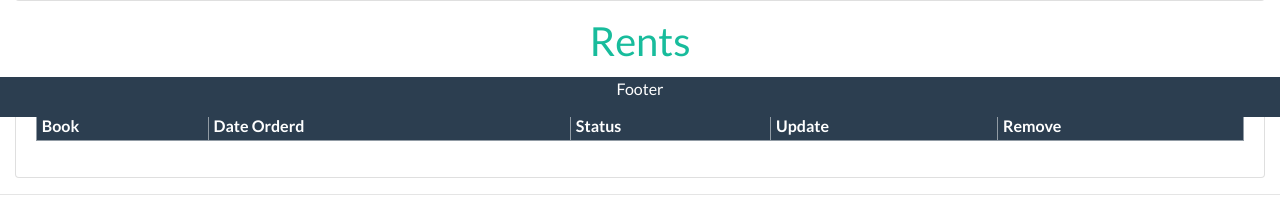
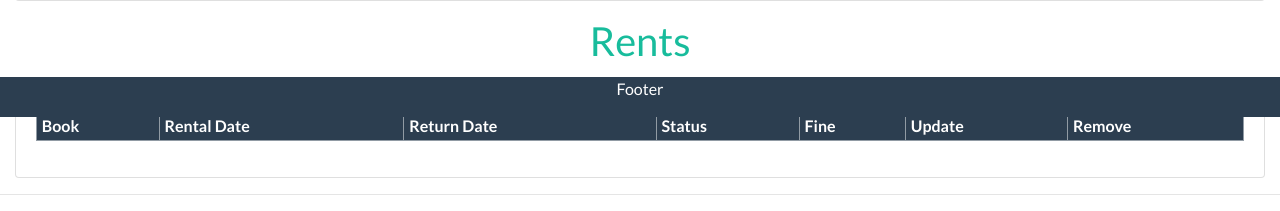
Before and after one commit to TasfiaIslam/library-management, a Django app: page /member/3/ in a window 1280 px wide. Shown: the part 683-894 px from the top of the page. Run offline with Django 3.2, Linux system fonts and the light colour scheme; data comes from the database, SQL or seed files in the repository; both versions use the stored data as it was after the commit; lists and menus that the app fills with data are empty; some libraries are stand-ins or nearby versions.

Commit message:
Fine Calculation completed

```diff
--- a/library_manager/library/admin.py
+++ b/library_manager/library/admin.py
@@ -6,4 +6,5 @@ from .models import *
 admin.site.register(Book)
 admin.site.register(Member)
 admin.site.register(BookOrder)
+admin.site.register(BookRent)
 admin.site.register(BookPDF)
--- a/library_manager/library/models.py
+++ b/library_manager/library/models.py
@@ -1,6 +1,7 @@
 from django.db import models
 from django.contrib.auth.models import User
 
+from datetime import date
 # Create your models here.
 
 
@@ -74,11 +75,18 @@ class BookRent(models.Model):
     member = models.ForeignKey(Member, null=True, on_delete=models.SET_NULL)
     book = models.ForeignKey(Book, null=True, on_delete=models.SET_NULL)
 
-    rental_date = models.DateTimeField()
-    #return_date = models.DateTimeField(null=True, blank=True)
+    rental_date = models.DateField()
+    return_date = models.DateField(null=True, blank=True)
+    status = models.CharField(max_length=200, null=True, choices=STATUS)
 
-    #fine = models.FloatField(null=True, blank=True)
-    status = models.CharField(max_length=200, null=True, choices=STATUS)
+    def calculate_fine(self):
+        days = (date.today()-self.rental_date)
+        d = days.days
+        fine = 0
+        if d > 15:
+            day = d - 15
+            fine = day * 10
+        return fine
 
     def __str__(self):
         return self.book.name
--- a/library_manager/library/templates/library/member.html
+++ b/library_manager/library/templates/library/member.html
@@ -79,8 +79,10 @@
 			<table class="table table-sm table-hover table-striped table-bordered">
 				<tr class="table-primary">
 					<th>Book</th>
-					<th>Date Orderd</th>
+					<th>Rental Date</th>
+					<th>Return Date</th>
 					<th>Status</th>
+					<th>Fine</th>
 					<th>Update</th>
 					<th>Remove</th>
 				</tr>
@@ -88,7 +90,9 @@
 				<tr>
 					<td>{{rent.book}}</td>
 					<td>{{rent.rental_date}}</td>
+					<td>{{rent.return_date}}</td>
 					<td>{{rent.status}}</td>
+					<td>{{rent.calculate_fine}}</td>
 					<td><a class="btn btn-sm btn-info" href="">Update</a></td>
 					<td><a class="btn btn-sm btn-danger" href="">Delete</a></td>
 				</tr>
--- a/library_manager/library/views.py
+++ b/library_manager/library/views.py
@@ -13,6 +13,8 @@ from django.contrib.auth.models import Group
 from django.contrib.auth.forms import UserCreationForm
 
 from django.contrib import messages
+
+from datetime import date
 
 
 # Create your views here.
@@ -216,7 +218,7 @@ def deleteOrder(request, pk):
 def rentBook(request, pk):
 
     RentFormSet = inlineformset_factory(
-        Member, BookRent, fields=('book', 'status', 'rental_date'))
+        Member, BookRent, fields=('book', 'status', 'rental_date', 'return_date'))
 
     member = Member.objects.get(id=pk)
     formset = RentFormSet(queryset=BookRent.objects.none(), instance=member)
@@ -234,15 +236,14 @@ def rentBook(request, pk):
 # @login_required(login_url='login')
 # @allowed_users(allowed_roles=['admin', 'staff'])
 def member(request, pk):
+
     member = Member.objects.get(id=pk)
-
     orders = member.bookorder_set.all()
     order_count = orders.count()
+    orderFilter = OrderFilter(request.GET, queryset=orders)
+    orders = orderFilter.qs
 
     rents = member.bookrent_set.all()
-
-    orderFilter = OrderFilter(request.GET, queryset=orders)
-    orders = orderFilter.qs
 
     context = {'member': member, 'orders': orders,
                'order_count': order_count, 'rents': rents,
```
Also changed, not shown: library_manager/db.sqlite3, library_manager/library/migrations/0018_bookrent_return_date.py (added), library_manager/library/migrations/0019_auto_20201214_0817.py (added), library_manager/library/migrations/0020_auto_20201214_0819.py (added), library_manager/library/migrations/0021_auto_20201214_0820.py (added).
